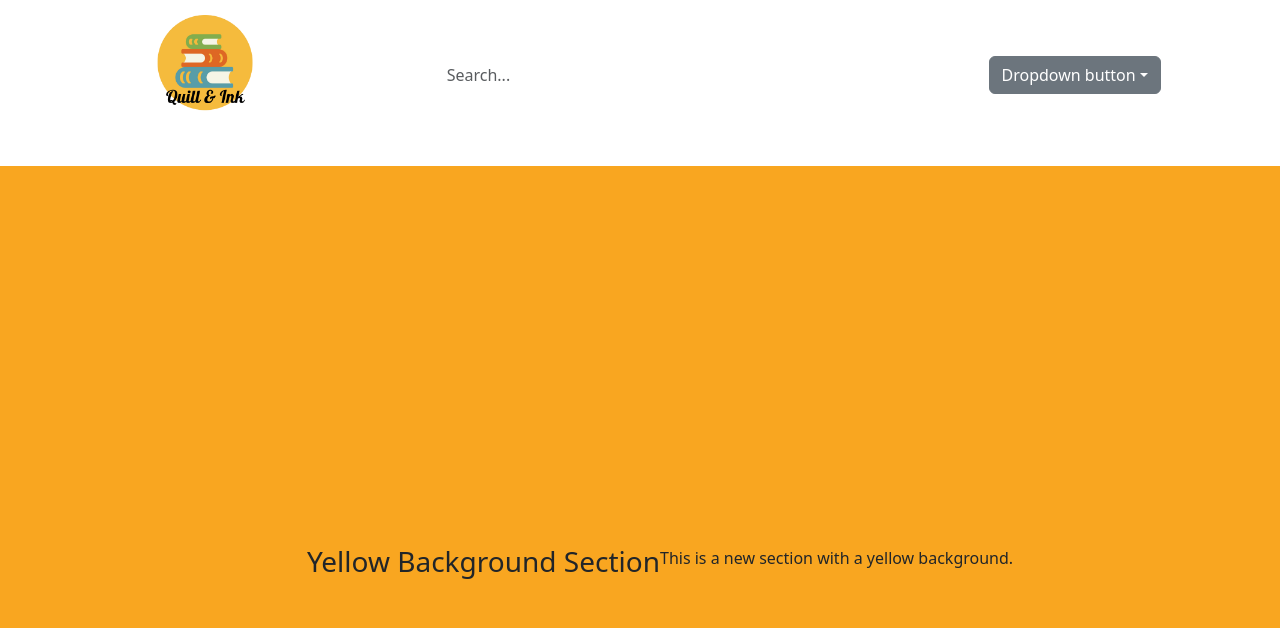
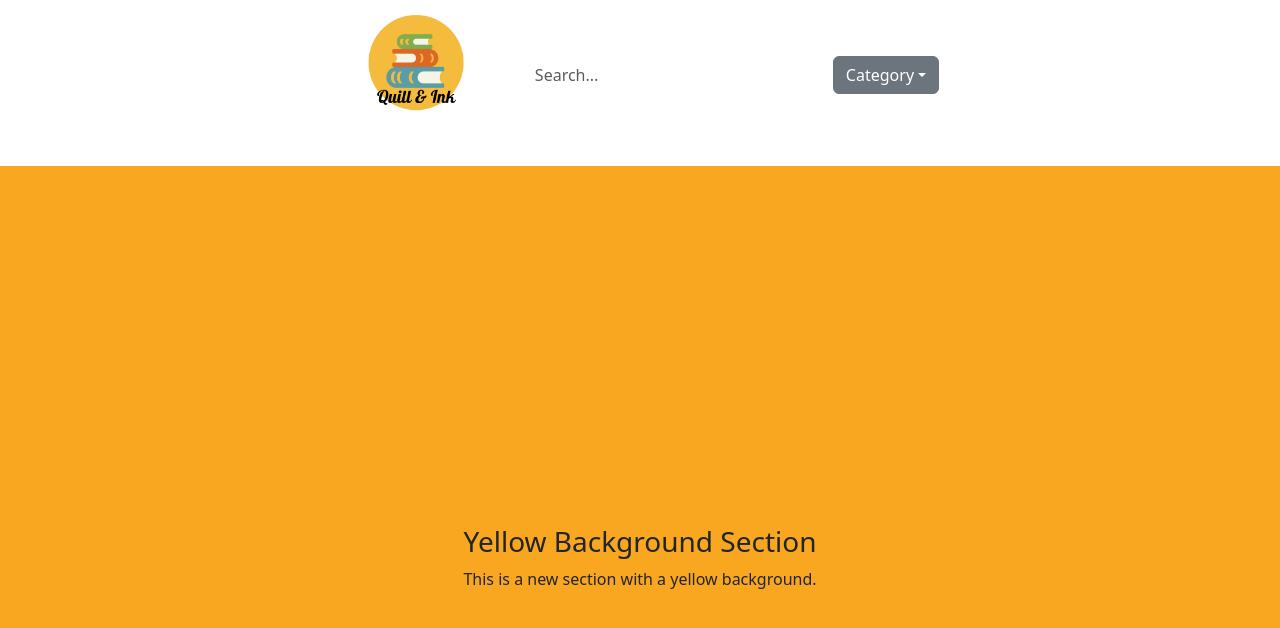
Before and after one commit to MarijaMiteva09/Quill-Ink, a React (Create React App) app in the folder book-store/: page / in a window 1280 px wide. Shown: the top 628 px of the page. Built offline with nearby package versions, Linux system fonts and the light colour scheme.

Commit message:
Bootstrap.2

```diff
--- a/book-store/package.json
+++ b/book-store/package.json
@@ -6,6 +6,7 @@
     "@testing-library/jest-dom": "^5.17.0",
     "@testing-library/react": "^13.4.0",
     "@testing-library/user-event": "^13.5.0",
+    "axios": "^1.7.2",
     "bootstrap": "^5.3.3",
     "react": "^18.3.1",
     "react-dom": "^18.3.1",
--- a/book-store/src/App.css
+++ b/book-store/src/App.css
@@ -1,10 +1,25 @@
+/* App.css */
+
+/* Adjust spacing and alignment */
 .smaller-logo {
   max-width: 150px; /* Adjust as per your logo's dimensions */
   height: auto; /* Maintain aspect ratio */
 }
 
-  .input-group {
-    width: 100%; /* Adjust width as needed */
+.search-bar {
+  width: 100%;
+  max-width: 300px; /* Adjust the width as needed */
+}
+
+/* Custom styles for yellow background section */
+.yellow-background {
+  background-color: #f9a620;
+  width: 100%;
+  height: 100vh; /* Full viewport height */
+}
+
+.inner-content {
+  padding: 20px; /* Adjust padding as needed */
 }
 
 .form-control {
@@ -18,11 +33,15 @@
   color: #f9a620; /* Adjust icon color */
 }
 
-  .yellow-background {
-    background-color: #f9a620;
-    height: 100vh; /* Full viewport height */
+body {
+  margin: 0;
+  padding: 0;
 }
 
-  .inner-content {
-    padding: 20px; /* Adjust padding as needed */
+.books-container {
+  padding: 20px;
 }
+
+.book-item {
+  margin-bottom: 20px;
+}
--- a/book-store/src/App.js
+++ b/book-store/src/App.js
@@ -1,47 +1,28 @@
 import React from 'react';
-import './App.css'; // Import your custom styles
-import 'bootstrap/dist/css/bootstrap.min.css'; // Import Bootstrap CSS
-import logo from './logo.png';
+import './App.css';
+import 'bootstrap/dist/css/bootstrap.min.css';
+import Logo from './menu/Logo';
+import SearchBar from './menu/SearchBar';
+import Dropdown from './menu/Dropdown';
 
 function App() {
   return (
     <div className="container-fluid p-0">
       <div className="row justify-content-center align-items-center text-center">
-        <div className="col-md-4">
-          <img src={logo} alt="Logo" className="smaller-logo" />
-        </div>
-
-        <div className="col-md-4">
-          <div className="input-group">
-            <input type="text" className="form-control border-0" placeholder="Search..." aria-label="Search" aria-describedby="search-icon" />
-            <div className="input-group-append">
-              <span className="input-group-text border-0 bg-transparent" id="search-icon">
-                <i className="bi bi-search"></i>
-              </span>
-            </div>
-          </div>
-        </div>
-
-        <div className="col-md-4">
-        <div class="dropdown">
-          <button class="btn btn-secondary dropdown-toggle" type="button" data-bs-toggle="dropdown" aria-expanded="false">
-            Dropdown button
-          </button>
-           <ul class="dropdown-menu">
-             <li><a class="dropdown-item" href="#">Action</a></li>
-             <li><a class="dropdown-item" href="#">Another action</a></li>
-             <li><a class="dropdown-item" href="#">Something else here</a></li>
-           </ul>
-          </div>
+        <div className="col-12 d-flex justify-content-center align-items-center">
+          <div className="mx-3"><Logo /></div>
+          <div className="mx-3"><SearchBar /></div>
+          <div className="mx-3"><Dropdown /></div>
         </div>
       </div>
 
       <div className="row mt-3 justify-content-center">
-        <div className="col-md-12">
+        <div className="col-md-12 p-0">
           <div className="yellow-background d-flex align-items-center justify-content-center">
-            <div className="inner-content text-center"></div>
-            <h3 className="text-center">Yellow Background Section</h3>
-            <p className="text-center">This is a new section with a yellow background.</p>
+            <div className="inner-content text-center">
+              <h3 className="text-center">Yellow Background Section</h3>
+              <p className="text-center">This is a new section with a yellow background.</p>
+            </div>
           </div>
         </div>
       </div>
--- /dev/null
+++ b/book-store/src/menu/Dropdown.js
@@ -0,0 +1,19 @@
+import React from 'react';
+
+
+const Dropdown = () => {
+  return (
+    <div className="dropdown">
+      <button className="btn btn-secondary dropdown-toggle" type="button" data-bs-toggle="dropdown" aria-expanded="false">
+        Category
+      </button>
+      <ul className="dropdown-menu">
+        <li><a className="dropdown-item" href="#">Action</a></li>
+        <li><a className="dropdown-item" href="#">Another action</a></li>
+        <li><a className="dropdown-item" href="#">Something else here</a></li>
+      </ul>
+    </div>
+  );
+}
+
+export default Dropdown;
--- /dev/null
+++ b/book-store/src/menu/Logo.js
@@ -0,0 +1,10 @@
+import React from 'react';
+import logo from '../logo.png';
+
+const Logo = () => {
+  return (
+    <img src={logo} alt="Logo" className="smaller-logo" />
+  );
+}
+
+export default Logo;
--- /dev/null
+++ b/book-store/src/menu/SearchBar.js
@@ -0,0 +1,16 @@
+import React from 'react';
+
+const SearchBar = () => {
+  return (
+    <div className="input-group search-bar">
+      <input type="text" className="form-control border-0" placeholder="Search..." aria-label="Search" aria-describedby="search-icon" />
+      <div className="input-group-append">
+        <span className="input-group-text border-0 bg-transparent" id="search-icon">
+          <i className="bi bi-search"></i>
+        </span>
+      </div>
+    </div>
+  );
+}
+
+export default SearchBar;
```
Also changed, not shown: 1 other file (tests, documents, lock files or other folders). Lines whose indentation alone changed are shown as unchanged.
